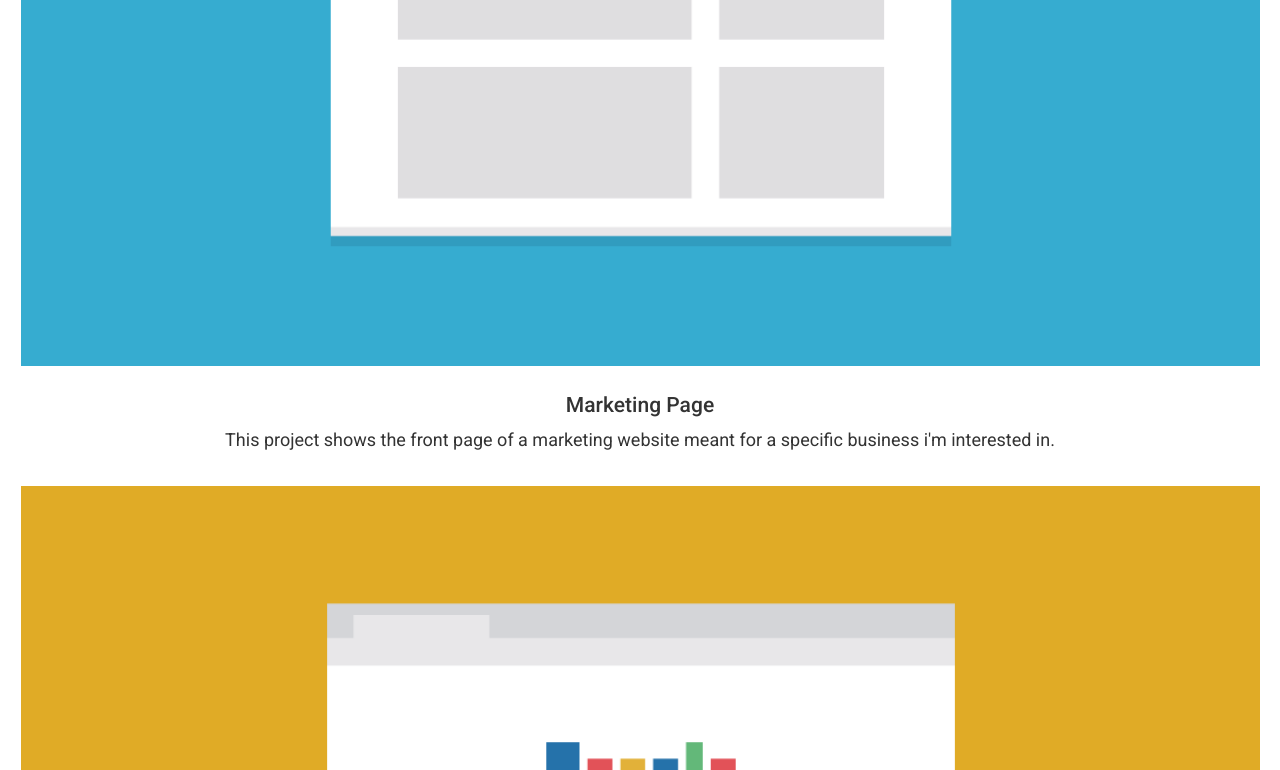
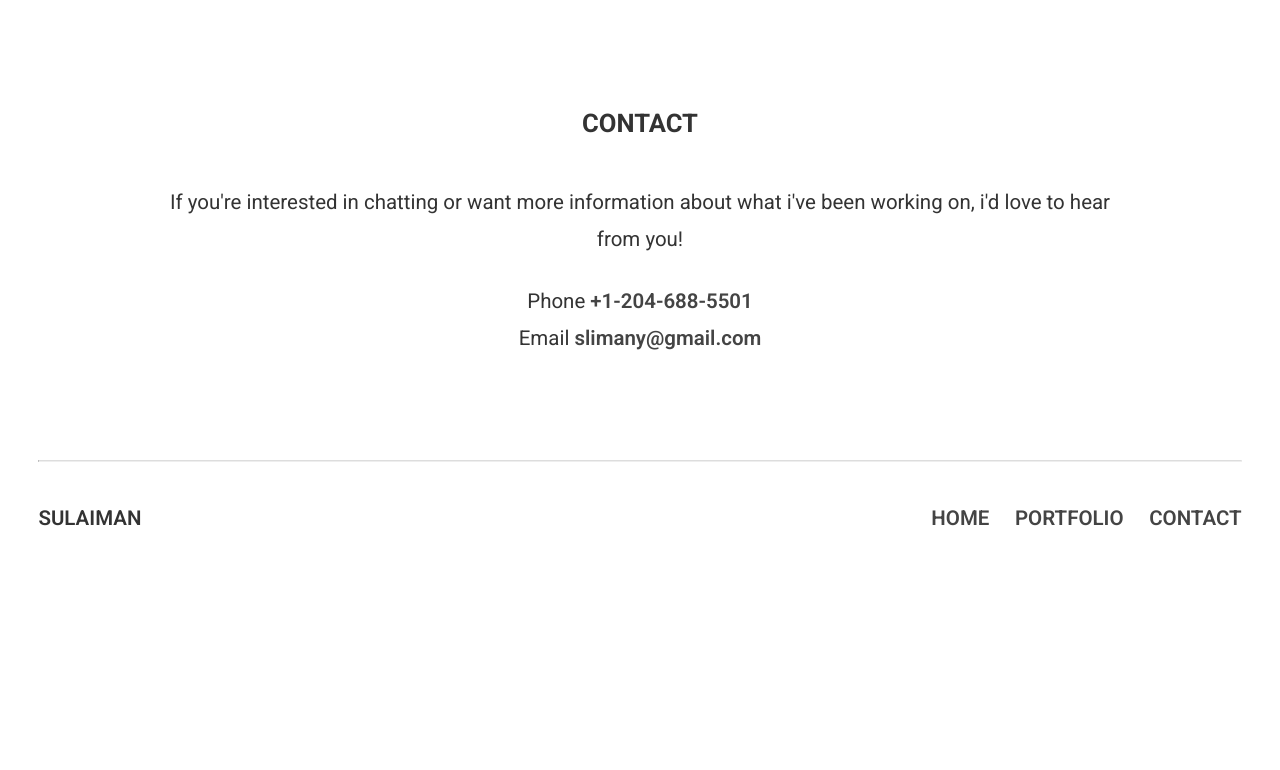
Before and after one commit to Abu-Sman/Responsive-Layout-Site, a plain HTML site: page index.html in a window 1280 px wide. Shown: the part 1450-2220 px from the top of the page. After the commit the page ends 2064 px from the top, so only its background shows below. Drawn offline with Linux system fonts and the light colour scheme.

Commit message:
Complete project

```diff
--- a/css/styles.css
+++ b/css/styles.css
@@ -13,25 +13,25 @@ html {
 
 body {
   font-family: "Roboto", sans-serif;
-  font-size: 1.8rem;
+  font-size: 1.6rem;
   color: #333;
   line-height: 1.8;
 }
 
 .main-container {
-  width: 100%;
-  padding: 0 2rem;
+  padding: 2rem;
   text-align: center;
 }
 
-section {
+section,
+footer {
   margin-top: 8rem;
 }
 
 a:link,
 a:visited {
   text-decoration: none;
-  font-size: 1.8rem;
+  font-size: 1.6rem;
   color: #444;
   font-weight: 600;
   text-transform: uppercase;
@@ -59,14 +59,16 @@ img {
 /* HEADER STYLES */
 header,
 .wrapper,
+.wrapper-2,
 .main-nav {
   display: flex;
   flex-direction: column;
-  row-gap: 4rem;
+  /* flex-flow: column wrap; */
+  row-gap: 5rem;
 }
 
-.wrapper {
-  margin-top: 3rem;
+.wrapper,
+.wrapper-2 {
   align-items: center;
   row-gap: 3rem;
 }
@@ -84,6 +86,10 @@ header,
   order: -1;
 }
 
+.wrapper-2 p {
+  font-size: 1.8rem;
+}
+
 /* MAIN STYLES */
 h2 {
   font-size: 2rem;
@@ -99,12 +105,17 @@ h3 {
 .container,
 .item {
   display: flex;
-  flex-direction: column;
-  row-gap: 3rem;
+  /* flex-direction: column; */
+  flex-wrap: wrap;
+  row-gap: 4rem;
 }
 
 .item {
   row-gap: 2rem;
+}
+
+.item div {
+  padding: 0 1rem;
 }
 
 #contact .wrapper {
@@ -120,7 +131,6 @@ h3 {
     FOOTET STYLES
 ***********************************************/
 footer {
-  margin-top: 9rem;
   font-size: 1.6rem;
   text-transform: uppercase;
   font-weight: 600;
@@ -149,3 +159,73 @@ footer ul {
 /***********************************************
     MEDIA QUERIES
 ***********************************************/
+@media (min-width: 768px) {
+  .main-container {
+    padding: 3rem;
+  }
+
+  .main-nav {
+    flex-direction: row;
+    column-gap: 4rem;
+  }
+
+  .wrapper-2 {
+    flex-direction: row;
+    column-gap: 1rem;
+  }
+
+  .wrapper-2 p {
+    text-align: left;
+    align-self: flex-start;
+  }
+
+  .profile-img {
+    width: 40%;
+    order: 1;
+  }
+
+  .container {
+    column-gap: 2%;
+    row-gap: 5rem;
+  }
+
+  .item {
+    flex-basis: 48%;
+  }
+
+  #contact .wrapper {
+    width: 80%;
+    margin: 0 auto;
+  }
+
+  .footer-nav::after {
+    display: none;
+  }
+
+  footer ul {
+    display: flex;
+    column-gap: 2rem;
+  }
+}
+
+@media (min-width: 1024px) {
+  html {
+    font-size: 80%;
+  }
+
+  .main-container {
+    padding-top: 4rem;
+    max-width: 120rem;
+    margin: 0 auto;
+  }
+
+  header .wrapper {
+    flex-direction: row;
+    align-items: center;
+    justify-content: space-between;
+  }
+
+  .item {
+    flex-basis: 32%;
+  }
+}
--- a/index.html
+++ b/index.html
@@ -29,7 +29,7 @@
           </nav>
         </div>
 
-        <div class="wrapper">
+        <div class="wrapper-2">
           <p>
             Hi! I'm a front-end developer who loves responsive design and css. I
             recently finished learning front-end web development at Treehouse
@@ -133,7 +133,7 @@
         <section id="contact">
           <h2>Contact</h2>
           <div class="wrapper">
-            <p>
+            <p class="contact-text">
               If you're interested in chatting or want more information about
               what i've been working on, i'd love to hear from you!
             </p>
@@ -141,8 +141,7 @@
               <p>Phone <a href="tel:+12046885501">+1-204-688-5501</a></p>
               <p>
                 Email
-                <a
-                  href="mailto:abubakarslimany@gmail.com?subject=Love to hear what you're working on"
+                <a href="mailto:abubakarslimany@gmail.com?subject=contact"
                   >slimany@gmail.com</a
                 >
               </p>
@@ -157,8 +156,8 @@
           <p>Sulaiman</p>
           <ul>
             <li><a href="#">Home</a></li>
-            <li><a href="#">Portfolio</a></li>
-            <li><a href="#">Contact</a></li>
+            <li><a href="#portfolio">Portfolio</a></li>
+            <li><a href="#contact">Contact</a></li>
           </ul>
         </nav>
       </footer>
```
